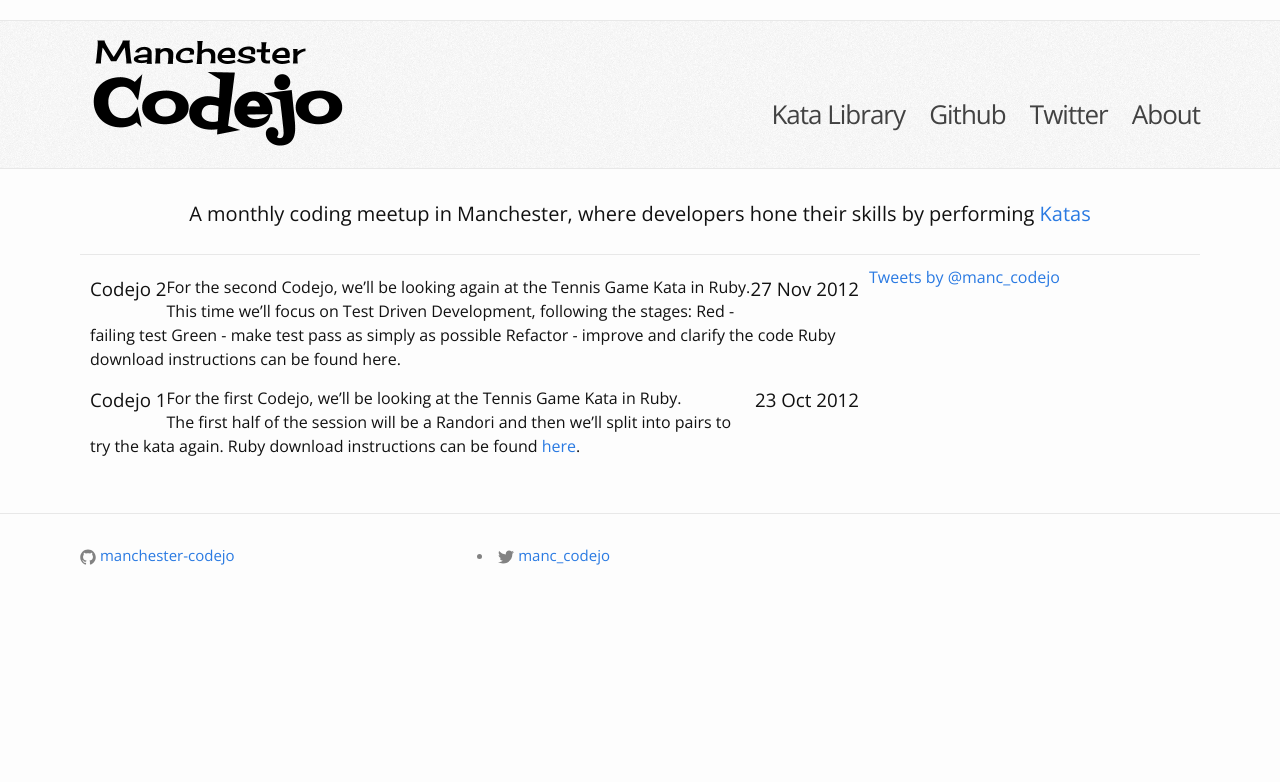
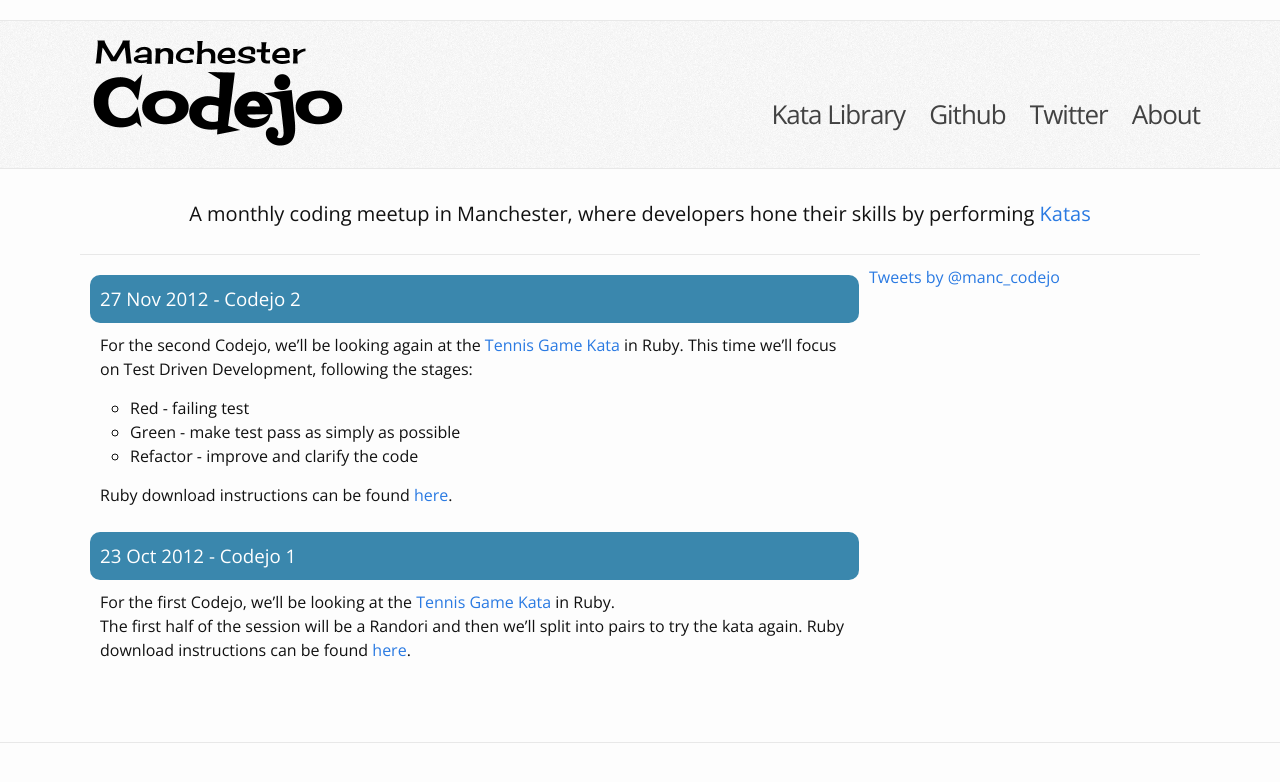
Before and after one commit to manchester-codejo/manchester-codejo.github.io, a Jekyll site: the page built from index.html, in a window 1280 px wide. Shown: the top 782 px of the page. Built offline with Jekyll 4.4.1, drawn with Linux system fonts in a browser that asks for light colours; comment, search, counter and statistics services are not loaded.

Commit message:
adding posts

```diff
--- a/_includes/footer.html
+++ b/_includes/footer.html
@@ -1,5 +1,5 @@
 <footer class="site-footer">
-
+<!--
   <div class="wrapper">
 
     <div class="footer-col-wrapper">
@@ -39,6 +39,6 @@
       </div>
     </div>
 
-  </div>
+  </div> -->
 
 </footer>
--- a/_sass/_layout.scss
+++ b/_sass/_layout.scss
@@ -278,14 +278,17 @@
     list-style: none;
     margin-left: 0px;
     .event {
-        .title, .title-date {
-            display: inline-block;
+        .header {
+            border-radius: 10px;
+            padding: 10px;
+            background-color: #3A87AD;
+            color: white;
+            h3 {
+                margin-bottom: 0px;
+            }
         }
-        .title {
-            float: left;
-        }
-        .title-date {
-            float: right;
+        .event-content {
+            padding: 10px;
         }
     }
 }
--- a/index.html
+++ b/index.html
@@ -14,10 +14,9 @@ layout: default
         <li>
           <article class="event">
             <div class="header">
-              <h3 class="title">{{ post.title }}</h3>
-              <h3 class="title-date">{{post.date | date_to_string}}</h3>
+              <h3 class="title">{{post.date | date_to_string}} - {{ post.title }}</h3>
             </div>
-            <div>{{post.content}}</div>
+            <div class="event-content">{{post.content}}</div>
           </article>
         </li>
       {% endfor %}
```
Also changed, not shown: _posts/2012-10-23-Codejo-1.md (+1 -1 lines), _posts/2012-11-27-Codejo-2.md (+7 -6 lines).
